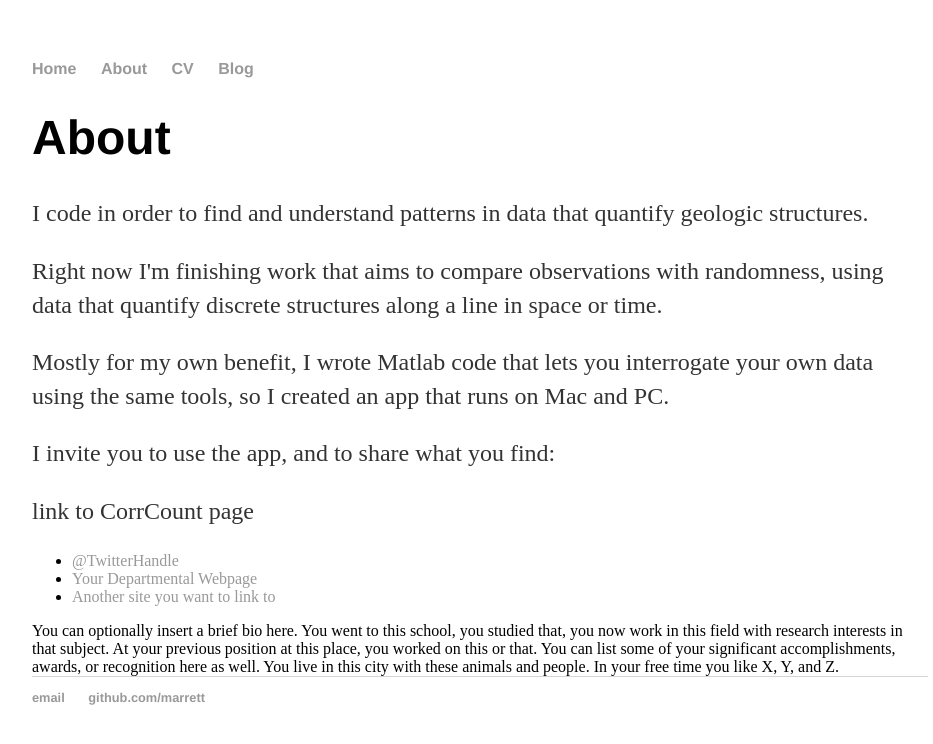
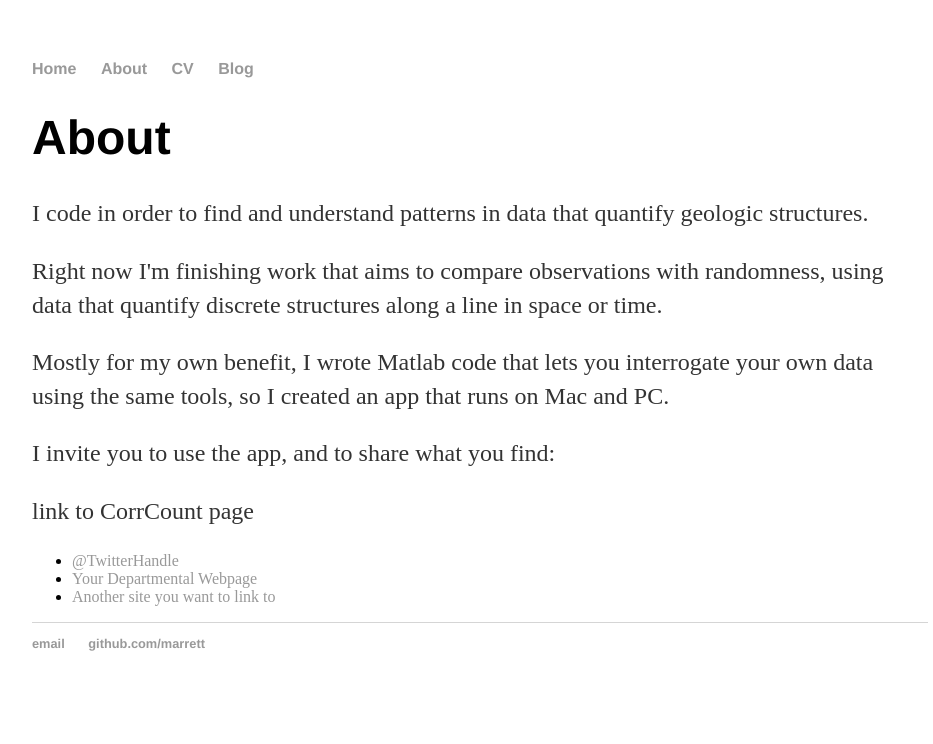
Before and after one commit to marrett/github.io, a Jekyll site: the page built from about/index.html, in a window 1280 px wide. Shown: the top 744 px of the page, without its empty margins (160-1093 px from the left). Built offline with Jekyll 4.4.1, drawn with Linux system fonts in a browser that asks for light colours.

Commit message:
Update index.html

```diff
--- a/about/index.html
+++ b/about/index.html
@@ -14,8 +14,6 @@
 			<ul class="contacts">
 				<li><a href="#">@TwitterHandle</a></li>
 				<li><a href="#">Your Departmental Webpage</a></li>
-				<li><a href="#">Another site you want to link to</a></li>
+				<li><a href="marrett/CorrelationCount">Another site you want to link to</a></li>
 				</ul>
 		</div>
-
-		You can optionally insert a brief bio here. You went to this school, you studied that, you now work in this field with research interests in that subject. At your previous position at this place, you worked on this or that. You can list some of your significant accomplishments, awards, or recognition here as well. You live in this city with these animals and people. In your free time you like X, Y, and Z.
```
